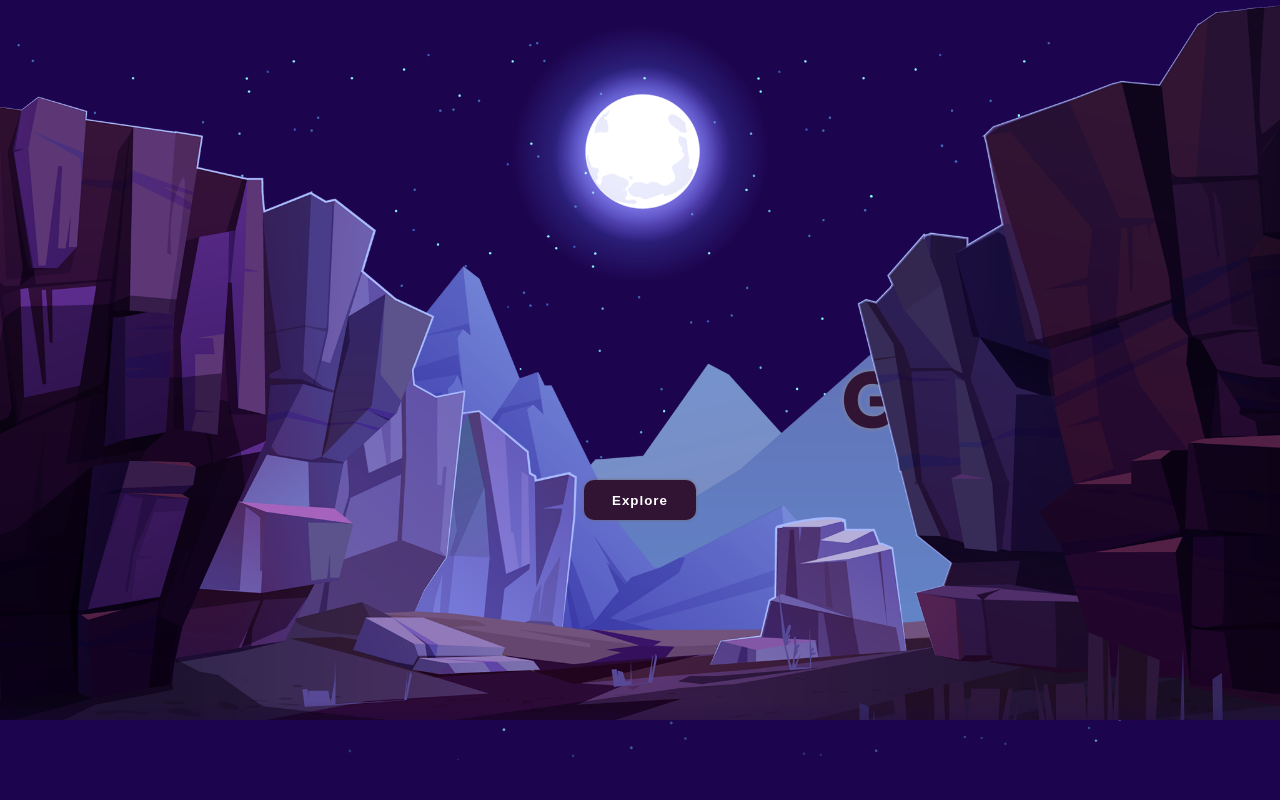
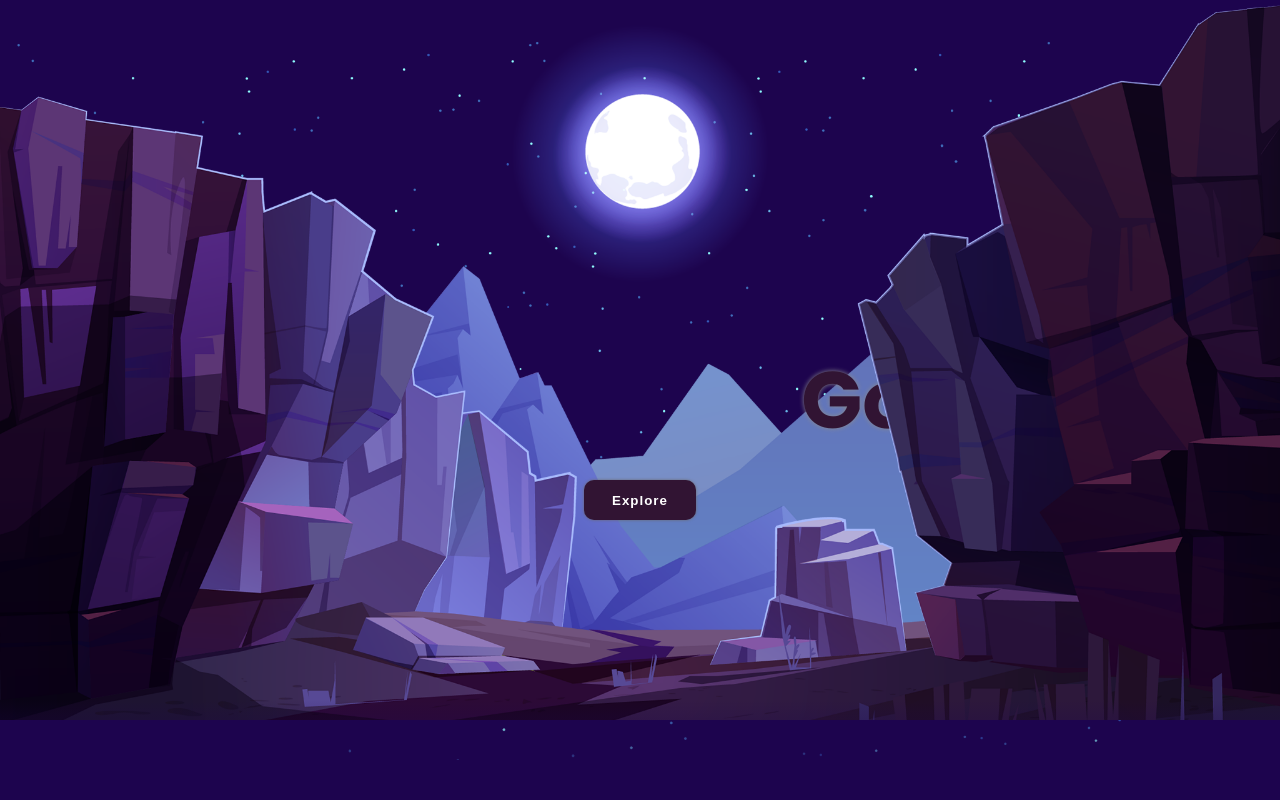
Before and after one commit to vlakhara/ParallelScrolling, a plain HTML site: page index.html in a window 1280 px wide. Shown: the top 800 px of the page. Drawn offline with Linux system fonts and the light colour scheme.

Commit message:
Update style.css

```diff
--- a/style.css
+++ b/style.css
@@ -47,7 +47,7 @@ body {
 
 .text {
   position: absolute;
-  right: -20px;
+  right: 20px;
   font-size: 5rem;
   color: #311433;
   text-shadow: 0px 0px 5px rgb(139, 139, 139);
```
